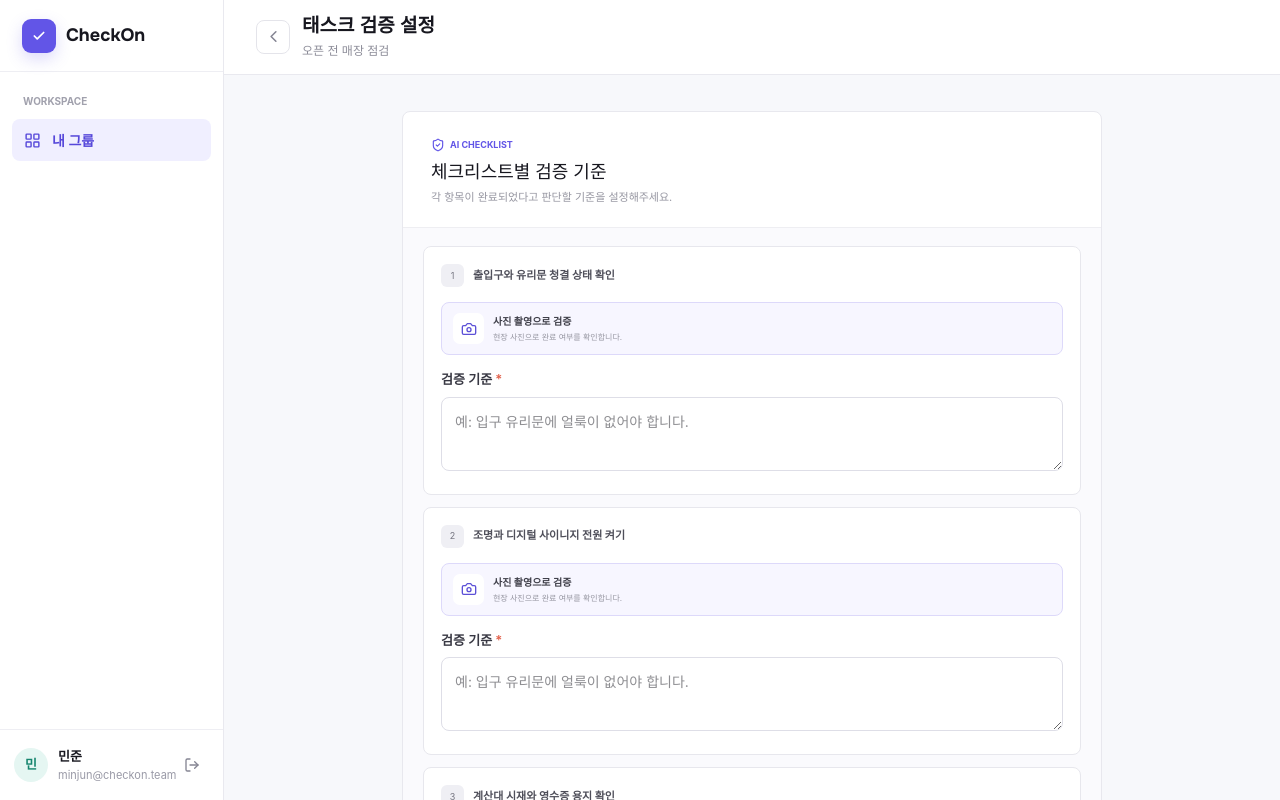
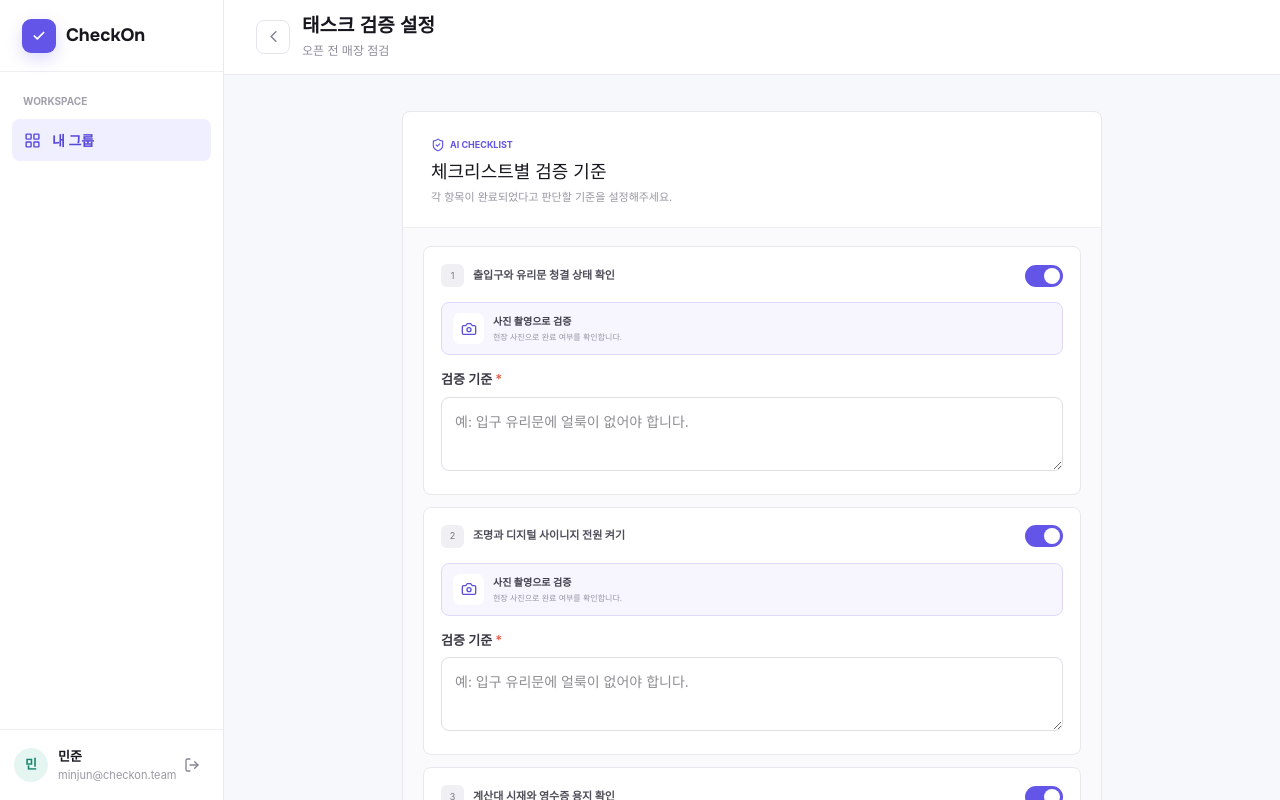
Before and after one commit to KTB4-AI-HACKATHON-11/front, a React (Vite) app: page /tasks/1/verification in a window 1280 px wide. Shown: the top 800 px of the page. Built offline with nearby package versions, Linux system fonts and the light colour scheme.

Commit message:
fix: 체크리스트 검증 기준 로직 수정

```diff
--- a/src/app/pages/taskVerification/TaskVerificationPage.css
+++ b/src/app/pages/taskVerification/TaskVerificationPage.css
@@ -14,6 +14,10 @@
 .task-verification-item__top { display: flex; align-items: center; gap: 9px; }
 .task-verification-item__number { display: flex; width: 23px; height: 23px; flex: 0 0 auto; align-items: center; justify-content: center; border-radius: 6px; background: #efeff4; color: #777782; font-size: 9px; }
 .task-verification-item__top strong { min-width: 0; flex: 1; color: #4f4f5a; font-size: 11px; line-height: 1.45; }
+.switch-control { position: relative; width: 38px; height: 22px; flex: 0 0 auto; padding: 0; border: 0; border-radius: 99px; background: #cfcfd7; cursor: pointer; }
+.switch-control span { position: absolute; top: 3px; left: 3px; width: 16px; height: 16px; border-radius: 50%; background: white; transition: transform 160ms ease; }
+.switch-control--on { background: #6255e7; }
+.switch-control--on span { transform: translateX(16px); }
 .task-verification-item__body { margin-top: 15px; }
 .task-verification-method { display: flex; align-items: center; gap: 9px; margin-bottom: 15px; padding: 10px 11px; border: 1px solid #ddd9fa; border-radius: 8px; background: #f7f6ff; }
 .task-verification-method > span { display: flex; width: 31px; height: 31px; align-items: center; justify-content: center; border-radius: 7px; background: white; color: #5c50d7; }
--- a/src/app/pages/taskVerification/TaskVerificationPage.jsx
+++ b/src/app/pages/taskVerification/TaskVerificationPage.jsx
@@ -54,6 +54,7 @@ export default function TaskVerificationPage({ user }) {
                     className={`switch-control ${enabled[item] ? "switch-control--on" : ""}`}
                     onClick={() => toggleVerification(item)}
                     aria-label={`${item} 검증 기능 사용 여부`}
+                    title={enabled[item] ? "검증 끄기" : "검증 켜기"}
                   ><span /></button>
                 </div>
 
```
